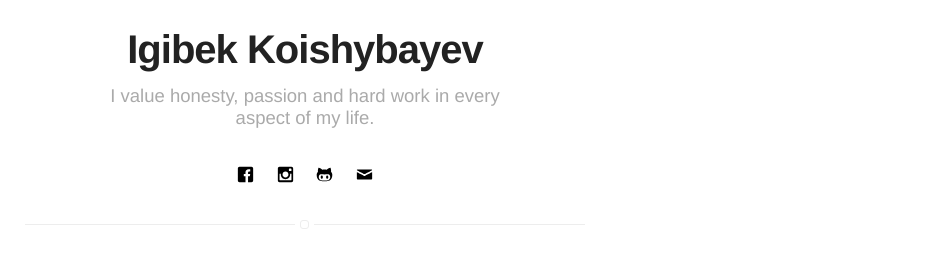
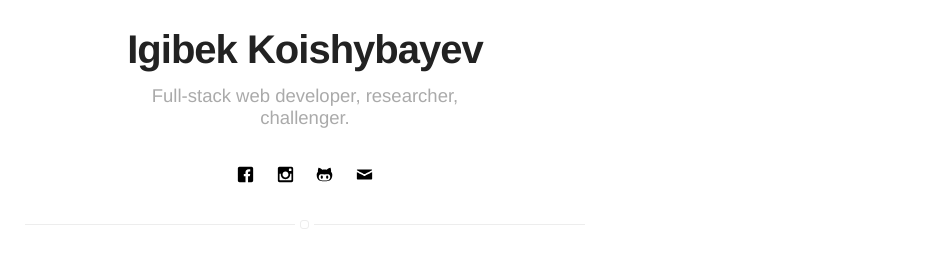
Before and after one commit to igibek/igibek, a Jekyll site: the page built from projects.html, in a window 1280 px wide. Shown: the part 252-530 px from the top of the page, without its empty margins (335-1280 px from the left). Built offline with Jekyll 4.4.1, drawn with Linux system fonts in a browser that asks for light colours.

Commit message:
updated the config

```diff
--- a/_config.yml
+++ b/_config.yml
@@ -1,6 +1,6 @@
 # main text of home
 name: Igibek Koishybayev
-bio: I value honesty, passion and hard work in every aspect of my life.
+bio: Full-stack web developer, researcher, challenger.
 
 # twitter summary info
 description: A blog about technology and stuff related
```
Also changed, not shown: assets/images/james.jpg (deleted), assets/images/jekyll-logo-light-solid.png (deleted), assets/images/markdown.jpg (deleted), assets/images/profile.jpg (deleted), assets/screen-shot.png (deleted).
